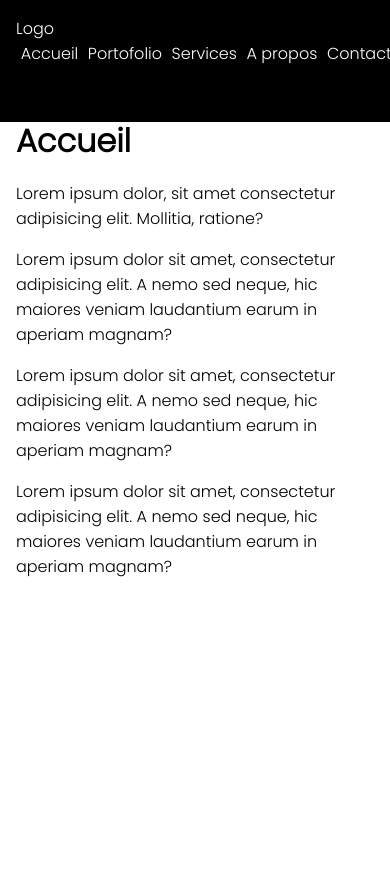
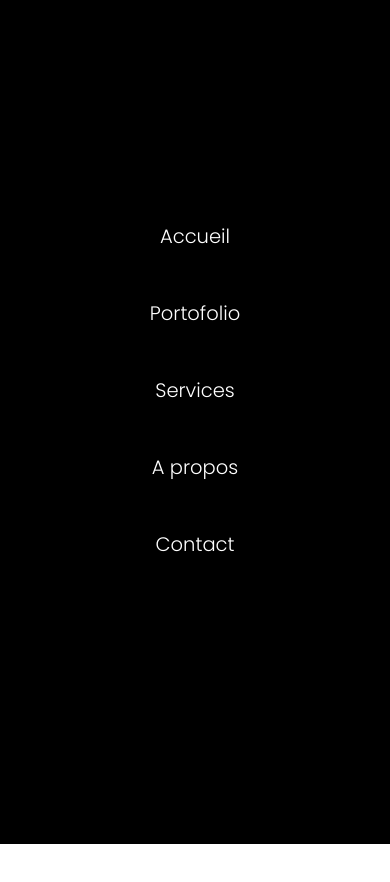
Before and after one commit to RG31/navbar-burger, a React (Create React App) app: page / in a window 390 px wide. Shown: the top 882 px of the page. Built offline with nearby package versions, Linux system fonts and the light colour scheme.

Commit message:
menu navbar MOBILE

```diff
--- a/src/components/Nav.css
+++ b/src/components/Nav.css
@@ -33,6 +33,27 @@
     color: inherit;
 }
 
-.burger-bar {
+@media screen and (max-width:767px) {
+    .navbar__links {
+        /* en colonne pour le Mobile */
+        flex-direction: column;
+        justify-content: center;
+        position: fixed;
+        background-color: black;
+        align-items: center;
+         /* on couvre la window de black */
+        left: 0;
+        right: 0;
+        bottom: 0;
+        height: 100vh;
+        padding: 2rem;
+    }
+
+    /* style du menu */
+    .navbar__link {
+        display: block;
+        padding: 1.5rem;
+        font-size: 5vw;
+    }
 
 }
```
